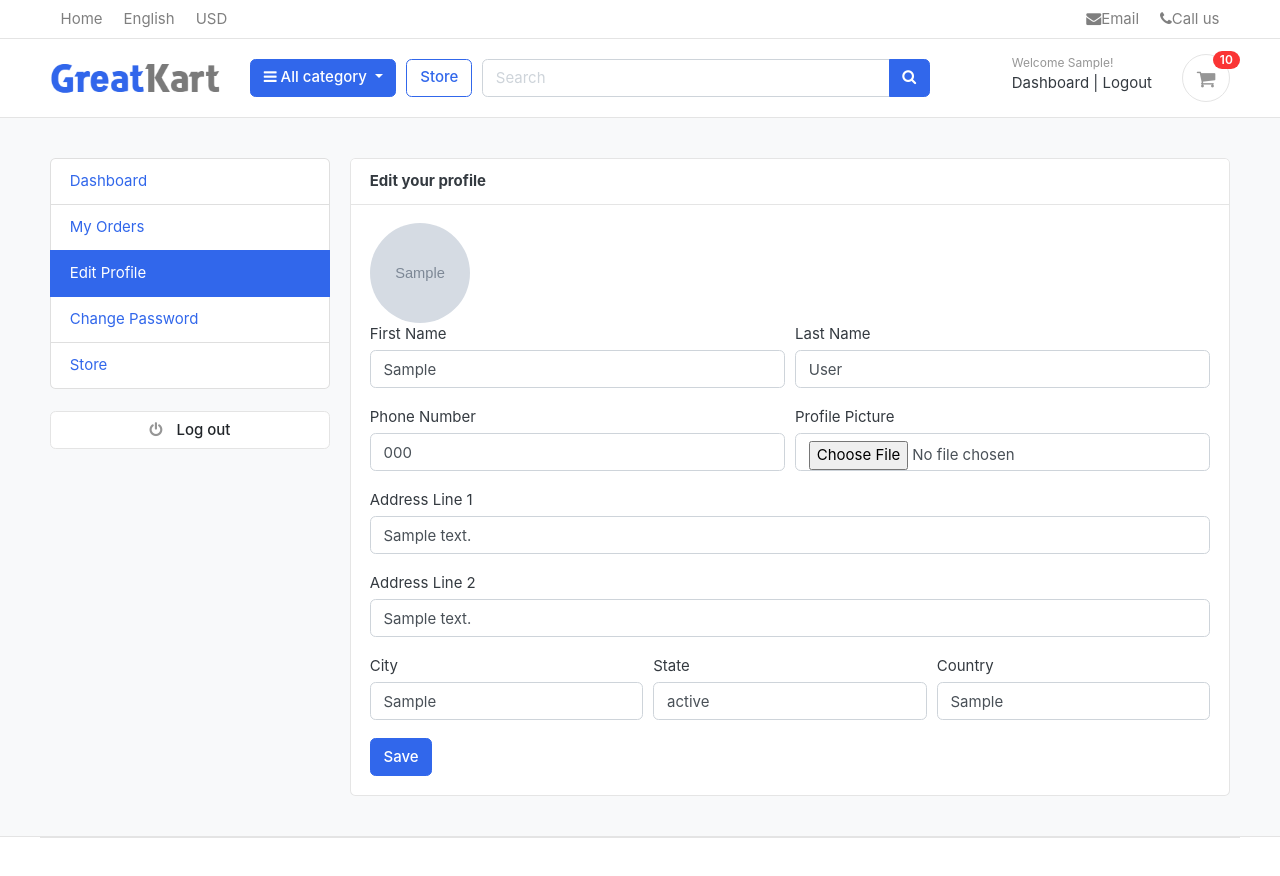
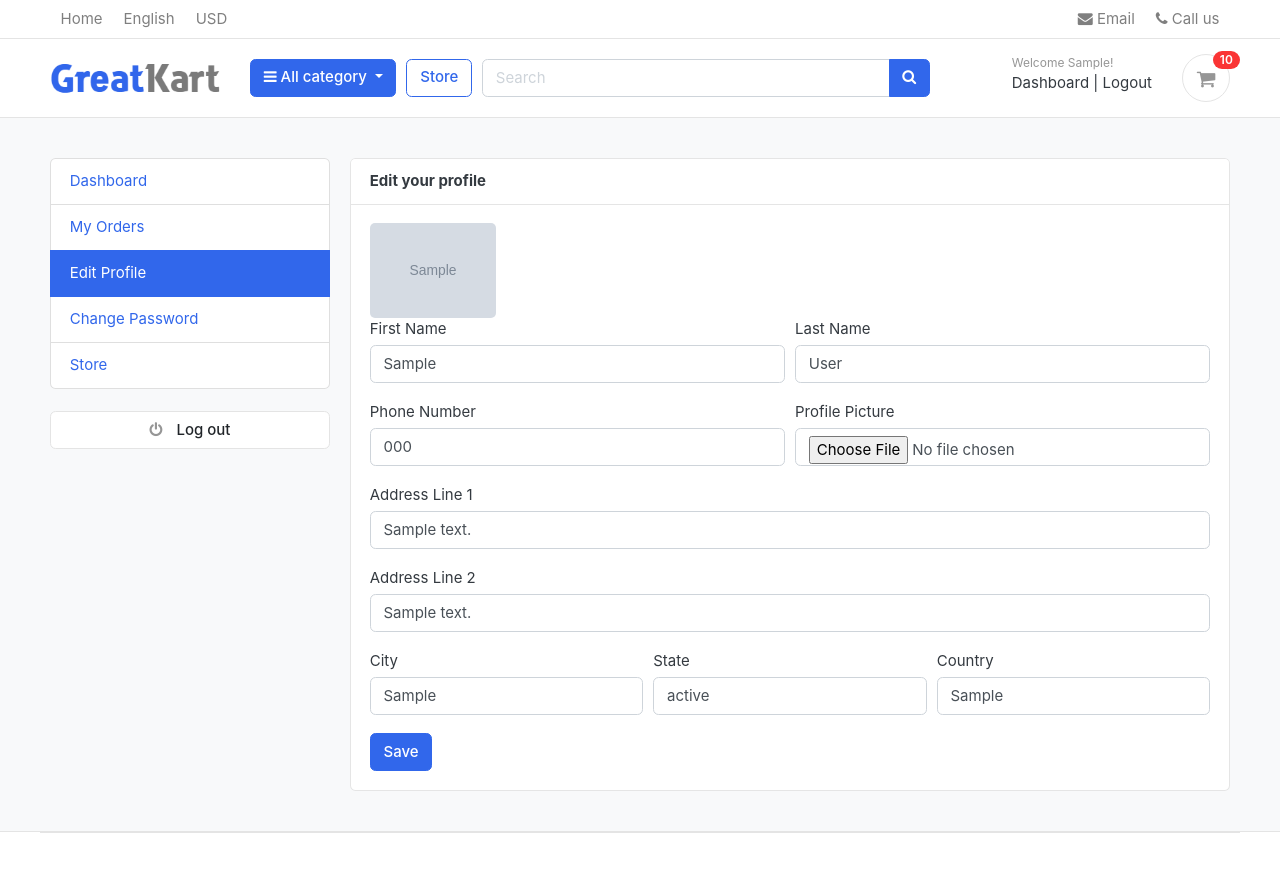
Before and after one commit to Nazar-Pichak/e-commerce-django, a Django app: page /accounts/edit_profile/ in a window 1280 px wide. Shown: the top 876 px of the page. Run offline with Django 3.2, Linux system fonts and the light colour scheme; a user stored in the database is signed in; tables that the repository leaves empty hold one stand-in row (values such as "Sample post"); grey boxes marked "Sample" are stand-in pictures; some libraries are stand-ins or nearby versions; some web fonts are replaced.

Commit message:
changes for images into user profile

```diff
--- a/templates/accounts/dashboard.html
+++ b/templates/accounts/dashboard.html
@@ -28,7 +28,7 @@
                 <div class="col-md-6">
                     <div class="card" style="text-align: center;" >
                         <div class="card-body">
-                          <img src="{{userprofile.profile_picture.url}}" height="50" width="50" style="border-radius: 50%;" alt="Profile Picture">
+                          <img src="{{userprofile.profile_picture.url}}" height="25%" width="25%" style="border-radius: 5px;" alt="Profile Picture">
                             <p class="mb-0" >{{user.email}}</p>
                             <p>{{user.phone_number}}</p>
                         </div>
--- a/templates/accounts/edit_profile.html
+++ b/templates/accounts/edit_profile.html
@@ -14,7 +14,7 @@
             </header>
             <div class="card-body">
               <div class="">
-                <img src="{{userprofile.profile_picture.url}}" width="100" height="100" style="border-radius: 50%;" alt="Profile Picture">
+                <img src="{{userprofile.profile_picture.url}}" width="15%" height="15%" style="border-radius: 5px;" alt="Profile Picture">
               </div>
               <div class="row">
                 <div class="col-md-12">
--- a/templates/includes/navbar.html
+++ b/templates/includes/navbar.html
@@ -23,8 +23,8 @@
 
         </ul>
         <ul class="navbar-nav">
-            <li><a href="mailto:pichak.nazariy@gmail.com" class="nav-link"> <i class="fa fa-envelope"></i>Email</a></li>
-            <li><a href="tel:+420773652425" class="nav-link"> <i class="fa fa-phone"></i>Call us</a></li>
+            <li><a href="mailto:pichak.nazariy@gmail.com" class="nav-link"> <i class="fa fa-envelope"></i> Email</a></li>
+            <li><a href="tel:+420773652425" class="nav-link"> <i class="fa fa-phone"></i> Call us</a></li>
         </ul> <!-- list-inline //  -->
       </div> <!-- navbar-collapse .// -->
     </div> <!-- container //  -->
```
